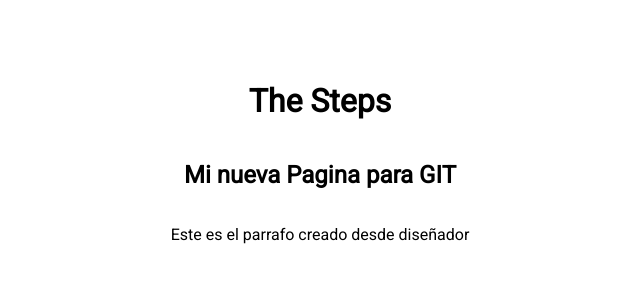
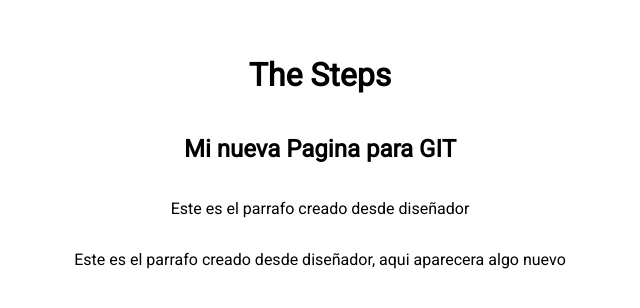
Before and after one commit to egarcia75/02_the_steps, a plain HTML site: page index.html in a window 1280 px wide. Shown: the part 240-548 px from the top of the page, without its empty margins (320-960 px from the left). Drawn offline with Linux system fonts and the light colour scheme.

Commit message:
Modificando parrafo1 desde diseñador2

```diff
--- a/index.html
+++ b/index.html
@@ -14,6 +14,12 @@
 
     <p>Este es el parrafo creado desde diseñador</p>
 
+
+
+
+
+    <p>Este es el parrafo creado desde diseñador, aqui aparecera algo nuevo</p>
+
 <script src="/js/script.js"></script>
 
 </body>
```
